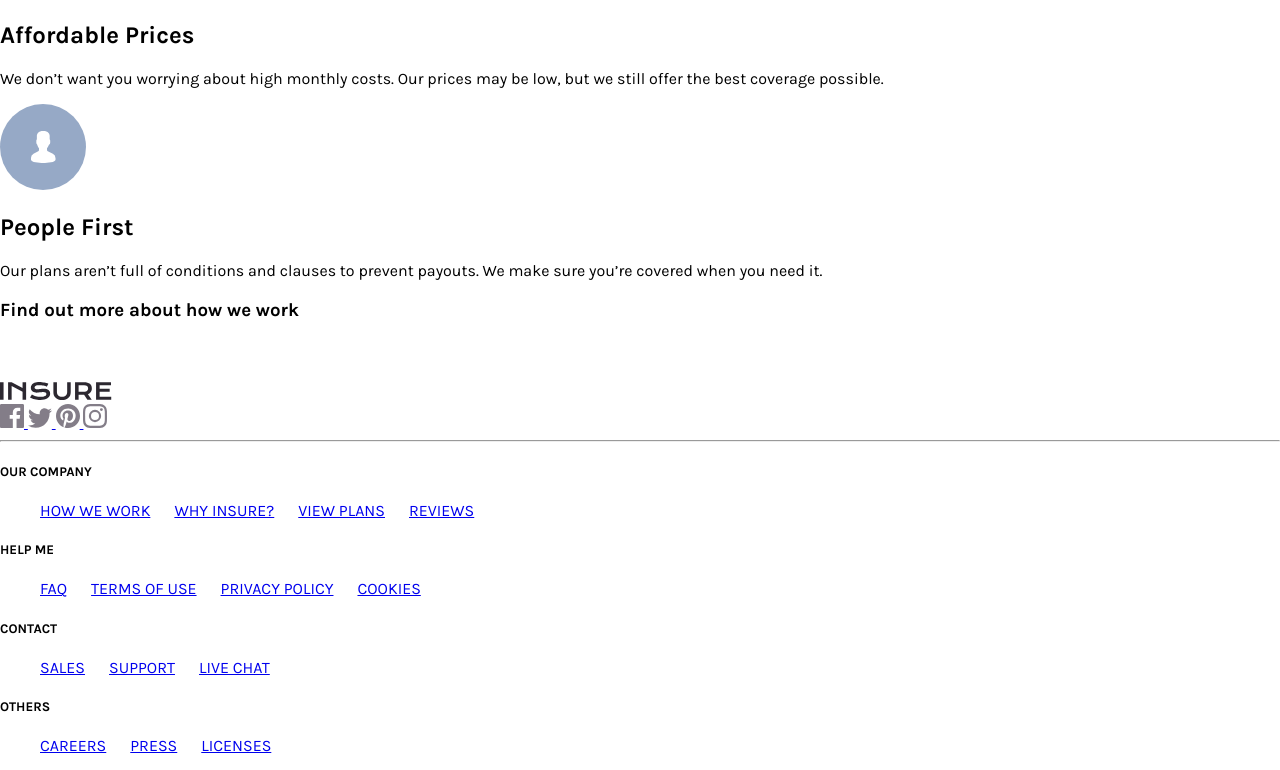
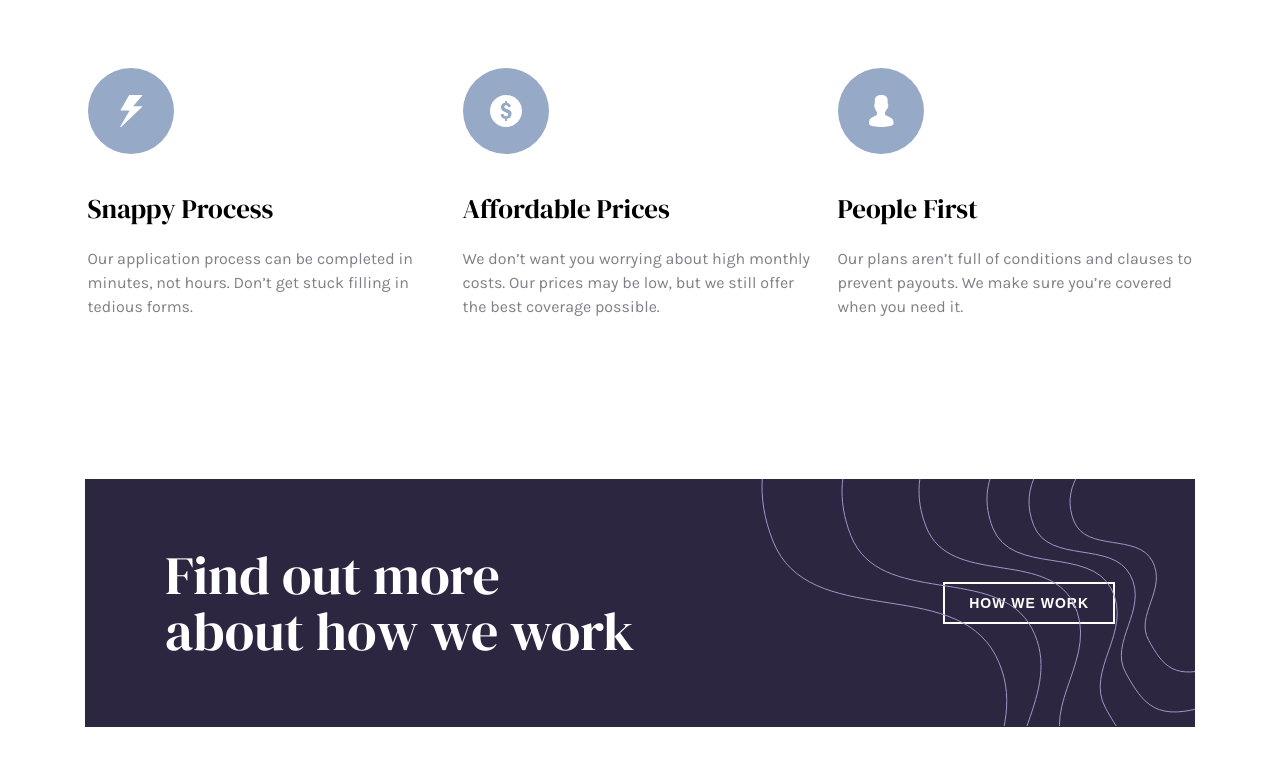
Before and after one commit to kyrylolvov/insure-landing-page-master, a plain HTML site: page index.html in a window 1280 px wide. Shown: the part 1130-1900 px from the top of the page. Drawn offline with Linux system fonts and the light colour scheme.

Commit message:
Update style.css

```diff
--- a/style.css
+++ b/style.css
@@ -1,10 +1,9 @@
 html {
-  font-size: 8px;
+  font-size: 50%;
 }
 
 body {
   margin: 0;
-  height: 110vh;
   font-size: 2rem;
   font-family: "Karla", sans-serif;
 }
@@ -20,6 +19,8 @@ header {
   -webkit-box-align: center;
       -ms-flex-align: center;
           align-items: center;
+  max-width: 1105px;
+  margin: 0 auto;
   height: 80px;
   -webkit-box-pack: justify;
       -ms-flex-pack: justify;
@@ -62,6 +63,7 @@ ul li:not(:last-child) {
   display: -webkit-box;
   display: -ms-flexbox;
   display: flex;
+  height: 600px;
   -webkit-box-orient: horizontal;
   -webkit-box-direction: reverse;
       -ms-flex-direction: row-reverse;
@@ -74,7 +76,6 @@ ul li:not(:last-child) {
   -webkit-box-pack: center;
       -ms-flex-pack: center;
           justify-content: center;
-  overflow: hidden;
 }
 
 .hero::after {
@@ -101,7 +102,7 @@ ul li:not(:last-child) {
   margin: 0 0 8rem 0;
 }
 
-.heroHeading {
+.websiteHeading {
   font-size: 8.5rem;
   line-height: 8rem;
   font-family: "DM Serif Display", serif;
@@ -127,4 +128,196 @@ ul li:not(:last-child) {
   -webkit-transform: translateY(13rem);
           transform: translateY(13rem);
 }
+
+.features {
+  padding: 38rem 5rem 20rem 5rem;
+  display: -webkit-box;
+  display: -ms-flexbox;
+  display: flex;
+  -webkit-box-pack: center;
+      -ms-flex-pack: center;
+          justify-content: center;
+}
+
+.featuresContentWrapper {
+  max-width: 1150px;
+  -webkit-box-align: start;
+      -ms-flex-align: start;
+          align-items: flex-start;
+}
+
+.featuresHeading {
+  color: black;
+  margin: 0 0 10.5rem 0;
+}
+
+.featuresList {
+  display: -ms-grid;
+  display: grid;
+  -ms-grid-columns: 1fr 1fr 1fr;
+      grid-template-columns: 1fr 1fr 1fr;
+  grid-column-gap: 2.5rem;
+  grid-row-gap: 6rem;
+  justify-items: center;
+}
+
+.featureItem {
+  max-width: 355px;
+}
+
+.featureImg {
+  margin: 0 0 4rem 0;
+}
+
+.featureItemHeading {
+  font-family: "DM Serif Display", serif;
+  color: black;
+  font-size: 3.375rem;
+  font-weight: 400;
+  margin: 0 0 2.5rem 0;
+}
+
+.featureItemParagraph {
+  font-size: 2rem;
+  color: #837d87;
+  line-height: 3rem;
+  margin: 0;
+}
+
+.cta {
+  padding: 0 5rem;
+  margin: 0 0 18rem 0;
+}
+
+.ctaContentWrapper {
+  margin: 0 auto;
+  background-color: #2d2640;
+  max-width: 950px;
+  position: relative;
+  display: -webkit-box;
+  display: -ms-flexbox;
+  display: flex;
+  -webkit-box-orient: horizontal;
+  -webkit-box-direction: normal;
+      -ms-flex-direction: row;
+          flex-direction: row;
+  -webkit-box-pack: justify;
+      -ms-flex-pack: justify;
+          justify-content: space-between;
+  -webkit-box-align: center;
+      -ms-flex-align: center;
+          align-items: center;
+  padding: 8.5rem 10rem;
+  overflow: hidden;
+}
+
+.ctaContentWrapper::before {
+  content: url(/images/bg-pattern-how-we-work-desktop.svg);
+  position: absolute;
+  right: 0;
+}
+
+.ctaHeading {
+  max-width: 60rem;
+  font-size: 6.75rem;
+  line-height: 7rem;
+  margin: 0;
+}
+
+footer {
+  padding: 0 5rem;
+  -webkit-box-pack: center;
+      -ms-flex-pack: center;
+          justify-content: center;
+  background: url(images/bg-pattern-footer-desktop.svg) #fafafa;
+  background-repeat: no-repeat;
+}
+
+.footerContentWrapper {
+  max-width: 1110px;
+  margin: 0 auto;
+}
+
+.footerHeader {
+  display: -webkit-box;
+  display: -ms-flexbox;
+  display: flex;
+  -webkit-box-pack: justify;
+      -ms-flex-pack: justify;
+          justify-content: space-between;
+  -webkit-box-align: center;
+      -ms-flex-align: center;
+          align-items: center;
+  padding: 3rem 0;
+}
+
+.footerSocialMedia a:not(:last-child) {
+  margin-right: 1.5rem;
+}
+
+.footerBody {
+  padding: 5rem 0;
+  display: -ms-grid;
+  display: grid;
+  -ms-grid-columns: 1fr 1fr 1fr 1fr;
+      grid-template-columns: 1fr 1fr 1fr 1fr;
+}
+
+.footerNavBar {
+  padding: 0;
+  -webkit-box-orient: vertical;
+  -webkit-box-direction: normal;
+      -ms-flex-direction: column;
+          flex-direction: column;
+  -webkit-box-align: start;
+      -ms-flex-align: start;
+          align-items: flex-start;
+  margin: 0;
+}
+
+.footerHeading {
+  font-size: 2rem;
+  font-weight: 400;
+  color: #837d87;
+  margin: 0 0 4rem 0;
+}
+
+.footerMenuLink {
+  color: #2b272f;
+  text-decoration: none;
+}
+
+.navBlock ul li {
+  margin: 0 0 1.5rem 0;
+}
+
+@media (max-width: 1200px) {
+  header {
+    padding: 0 5rem;
+  }
+  .heroImg {
+    width: 35vw;
+    -webkit-transform: none;
+            transform: none;
+    min-height: 450px;
+    -o-object-fit: cover;
+       object-fit: cover;
+  }
+  .heroTextWrapper {
+    width: 500px;
+  }
+}
+
+@media (max-width: 1000px) {
+  .heroImg {
+    width: 30vw;
+  }
+  .websiteHeading {
+    font-size: 7.5rem;
+    width: 490px;
+  }
+  .ctaHeading {
+    font-size: 6.5rem;
+  }
+}
 /*# sourceMappingURL=style.css.map */
```
